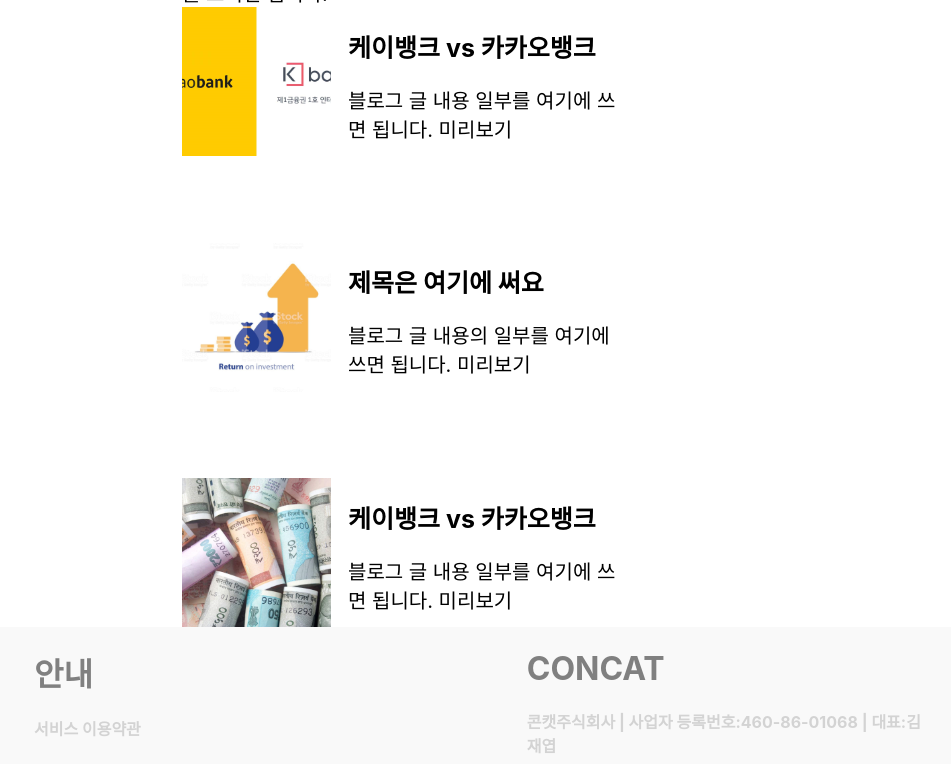
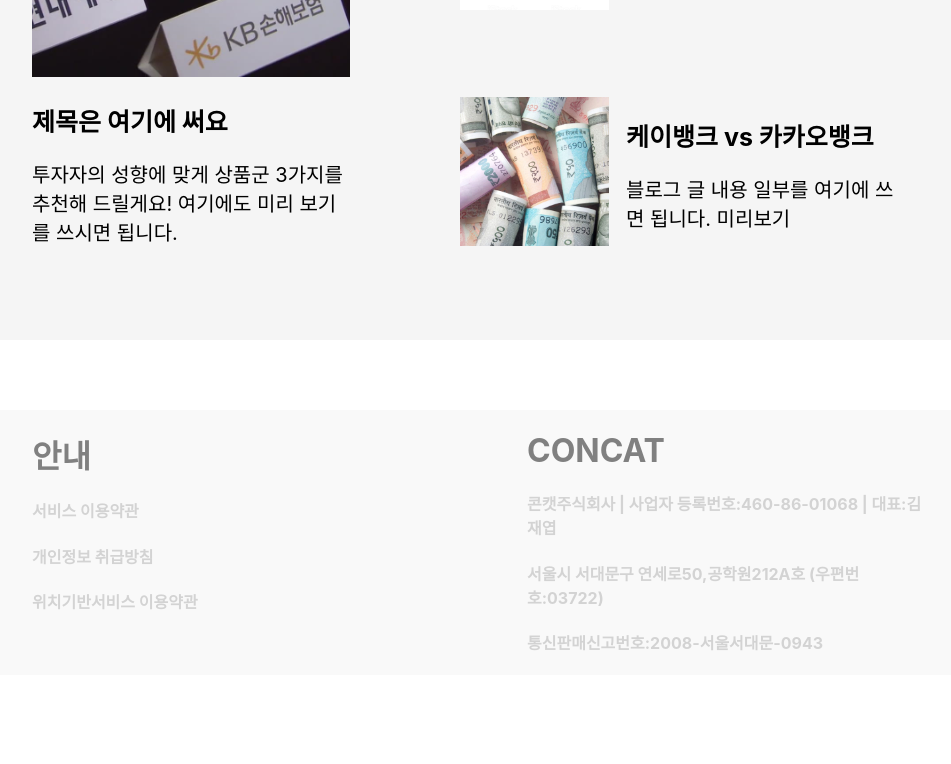
Before and after one commit to Sungsoo-FE/concat, a React (Create React App) app: page / in a window 1280 px wide. Shown: the part 2000-2764 px from the top of the page, without its empty margins (158-1109 px from the left). After the commit the page ends 2675 px from the top, so only its background shows below. Built offline with nearby package versions, Linux system fonts and the light colour scheme.

Commit message:
footer update

```diff
--- a/src/components/footer/foot.css
+++ b/src/components/footer/foot.css
@@ -2,13 +2,11 @@
     background-color: #f9f9f9;
     display: flex;
     justify-content: center;
-    align-items: center;
     width: 100%;
 }
 
 .foot-wrapper2 {
-    width: 70%;
-    margin: 0 auto;
+    width: 900px;
     display: flex;
     flex-wrap: wrap;
     flex-direction: row;
--- a/src/components/nav/nav.css
+++ b/src/components/nav/nav.css
@@ -3,12 +3,14 @@
 }
 
 .header-wrapper {
+    display: flex;
     width: 100%;
+    justify-content: center;
 }
 
 .main-header {
+    width: 900px;
     position: relative;
-    margin: 0 auto;
 }
 
 .topnav {
--- a/src/components/pick/pick.js
+++ b/src/components/pick/pick.js
@@ -10,11 +10,26 @@
     width: 100%;
     display: flex;
     justify-content: center;
+    background-color: #f5f5f5;
+    padding-top: 59px;
+    padding-bottom: 94px;
+    margin-bottom: 70px;
+    ${Media.small`
+        padding-top: 23px;
+        padding-bottom: 35px;
+        margin-bottom: 26px;
+    `}
     .innerDiv3 {
-        width : 46.875%;
-        ${Media.small`width: 91.6%;`}
+        width : 900px;
+
         display: flex;
         flex-wrap: wrap;
+        ${Media.small`
+            width: 91.6%;
+            flex-wrap: no-wrap;
+            flex-direction: column;
+            align-items: center;
+        `}
         justify-content: space-between;
         .right-wrapper {
             width: 436px;
@@ -27,12 +42,22 @@
         .left-wrapper {
             width: 318px;
             align-self: flex-end;
+            ${Media.small`
+                align-self: center;
+                margin-bottom: 69px;
+            `}
         }
         .pick-text{
             width: 100%;
             display: flex;
             flex-wrap: wrap;
             overflow: hidden;
+            margin-bottom: 78px;
+            font-weight: 900;
+            font-size: 30px;
+            ${Media.small`
+                margin-bottom: 47px;
+            `}
         }
 
         .pick-left {
@@ -87,7 +112,7 @@
         <StyledRootDiv>
             <div className="innerDiv3">
                 <div></div>
-                <h2 className="pick-text">보험플래너 PICK! 👈</h2>
+                <div className="pick-text">보험플래너 PICK! 👈</div>
                 <div className="left-wrapper">
                     <span className="pick-left">
                         <img src= { img1 } className="img1" alt="img1"></img>
--- a/src/pages/Home.js
+++ b/src/pages/Home.js
@@ -21,7 +21,7 @@
     margin-bottom: 80px;
   }
   .innerDiv2 {
-    width : 46.875%;
+    width : 900px;
     ${Media.small`width: 91.6%;`}
     .text-wrapper {
       width: 100%;
```
